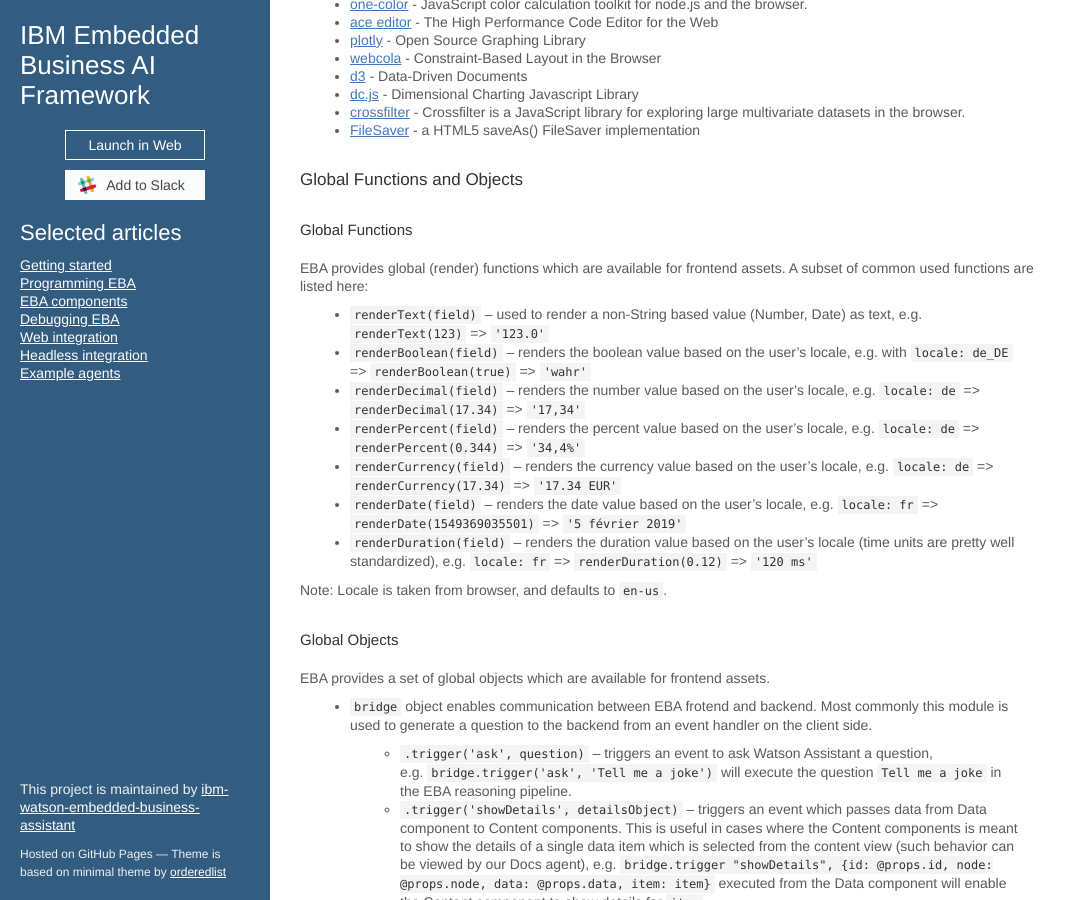
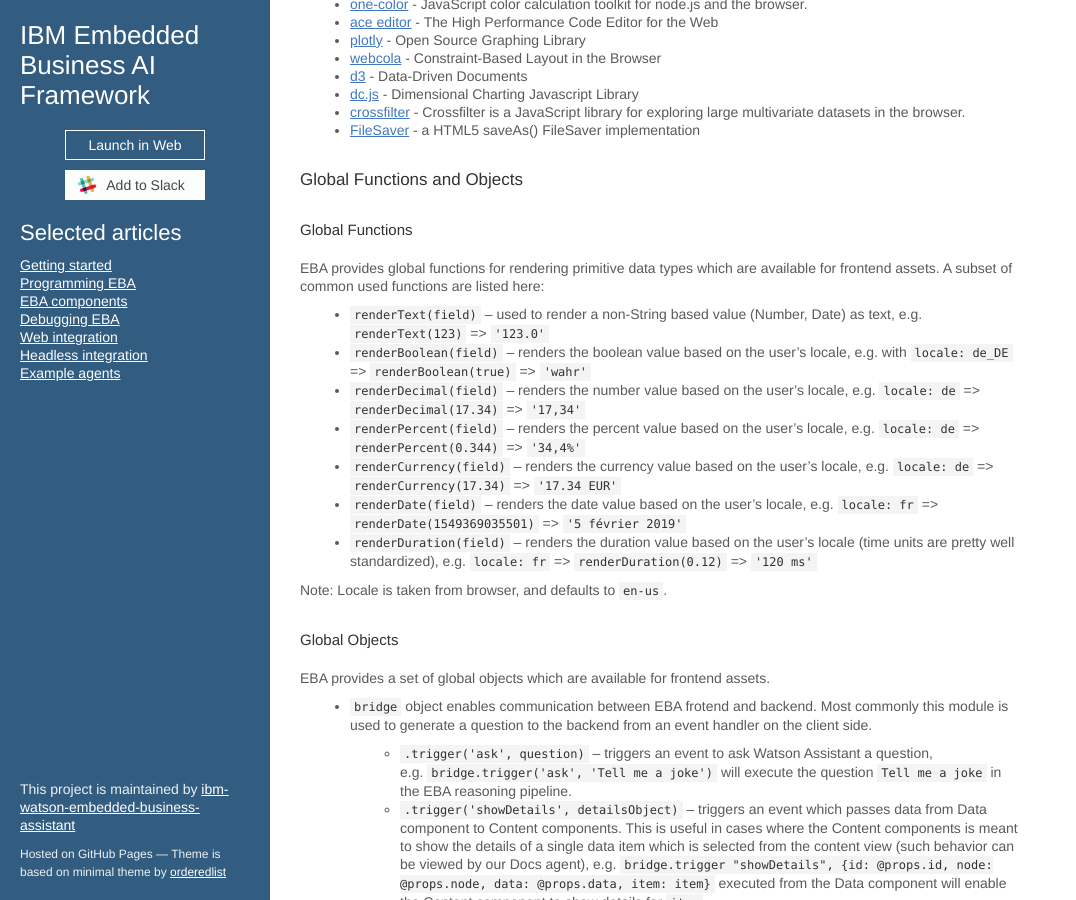
Before and after one commit to ibm-watson-embedded-business-assistant/eba-example-agents, a Jekyll site: the page built from docs/lab/assets/Frontend.md, in a window 1280 px wide and 900 px high, scrolled down 1112 px. Shown: the whole window, without its empty margins (0-1076 px from the left). Built offline with Jekyll 4.4.1, drawn with Linux system fonts in a browser that asks for light colours; our own code applies the rules of GitHub Pages for plain Markdown files; the repository's description, which GitHub fills in, is left out.

Commit message:
Update Frontend.md

```diff
--- a/docs/lab/assets/Frontend.md
+++ b/docs/lab/assets/Frontend.md
@@ -57,7 +57,7 @@
 
 #### Global Functions
 
-EBA provides global (render) functions which are available for frontend assets. A subset of common used functions are listed here:
+EBA provides global functions for rendering primitive data types which are available for frontend assets. A subset of common used functions are listed here:
  - `renderText(field)` -- used to render a non-String based value (Number, Date) as text, e.g. `renderText(123)` => `'123.0'`
  - `renderBoolean(field)` -- renders the boolean value based on the user's locale, e.g. with `locale: de_DE` => `renderBoolean(true)` => `'wahr'`
  - `renderDecimal(field)` -- renders the number value based on the user's locale, e.g. `locale: de` => `renderDecimal(17.34)` => `'17,34'`
```
